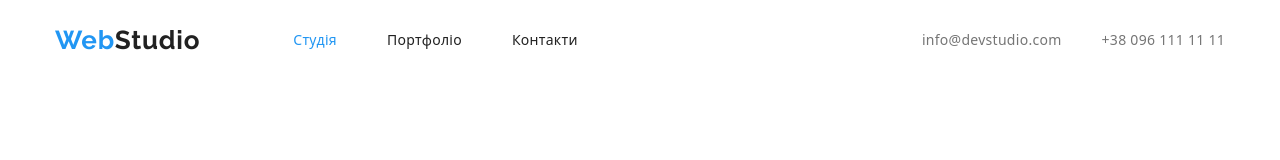
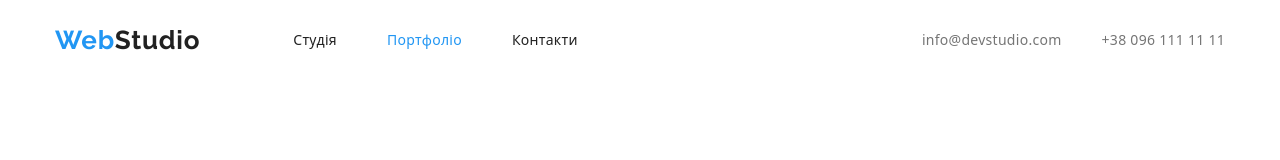
Before and after one commit to Obbjh/goit_markup_hw-03, a plain HTML site: page portfolio.html in a window 1280 px wide. Shown: the top 160 px of the page. Drawn offline with nearby package versions, Linux system fonts and the light colour scheme.

Commit message:
Update portfolio.html

```diff
--- a/portfolio.html
+++ b/portfolio.html
@@ -28,10 +28,10 @@
           >
           <ul class="site-nav-list">
             <li class="site-nav-item">
-              <a href="./index.html" class="nav-link current">Студія</a>
+              <a href="./index.html" class="nav-link">Студія</a>
             </li>
             <li class="site-nav-item">
-              <a href="./portfolio.html" class="nav-link">Портфоліо</a>
+              <a href="./portfolio.html" class="nav-link  current">Портфоліо</a>
             </li>
             <li class="site-nav-item">
               <a href="" class="nav-link">Контакти</a>
```
